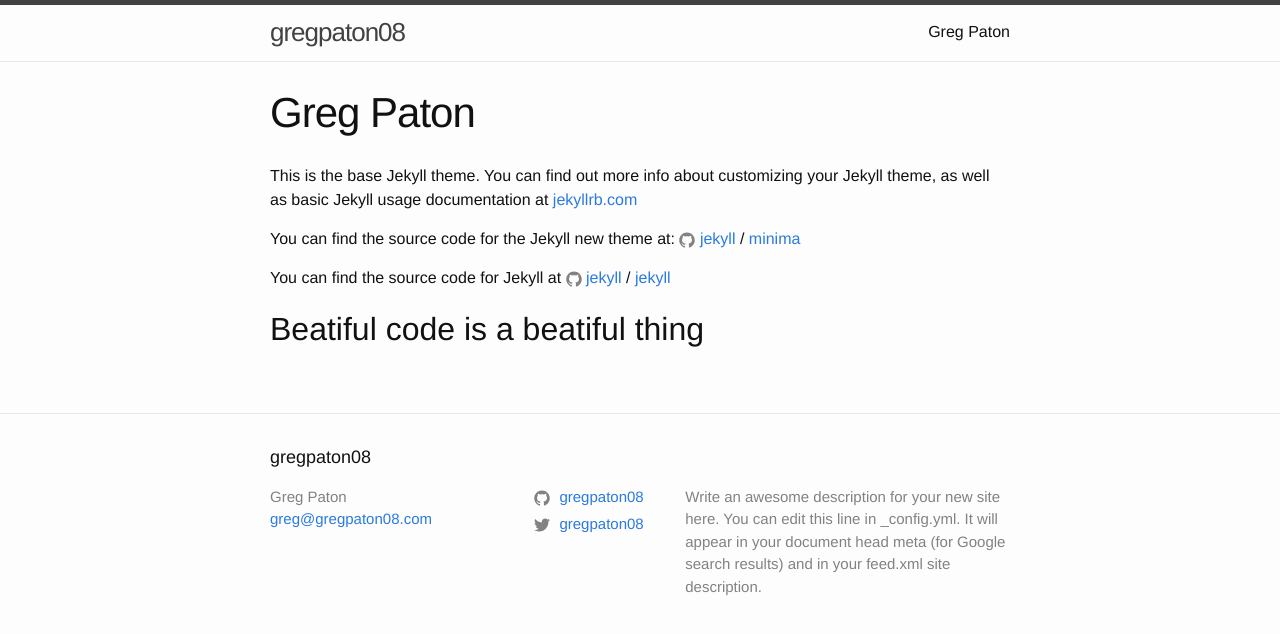
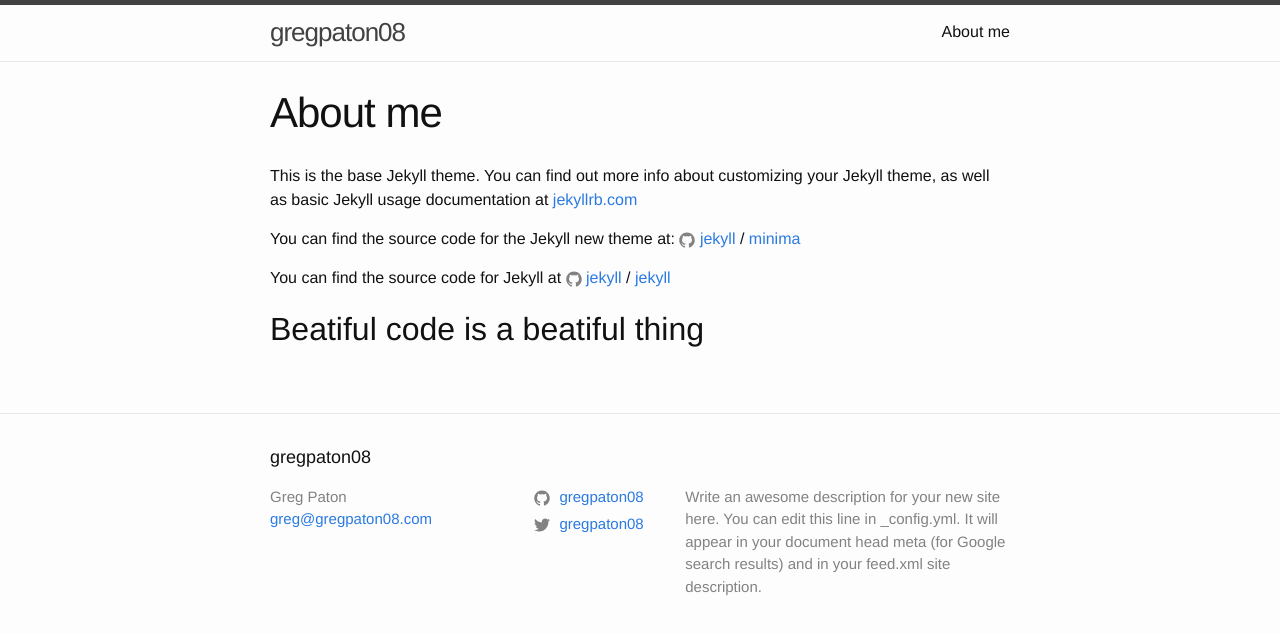
Before and after one commit to gregpaton08/gregpaton08.github.io, a Jekyll site: the page built from about.md, in a window 1280 px wide. Shown: the top 634 px of the page. Built offline with Jekyll 4.4.1, drawn with Linux system fonts in a browser that asks for light colours.

Commit message:
Update about page

```diff
--- a/about.md
+++ b/about.md
@@ -1,6 +1,6 @@
 ---
 layout: page
-title: Greg Paton
+title: About me
 permalink: /about/
 ---
 
```
